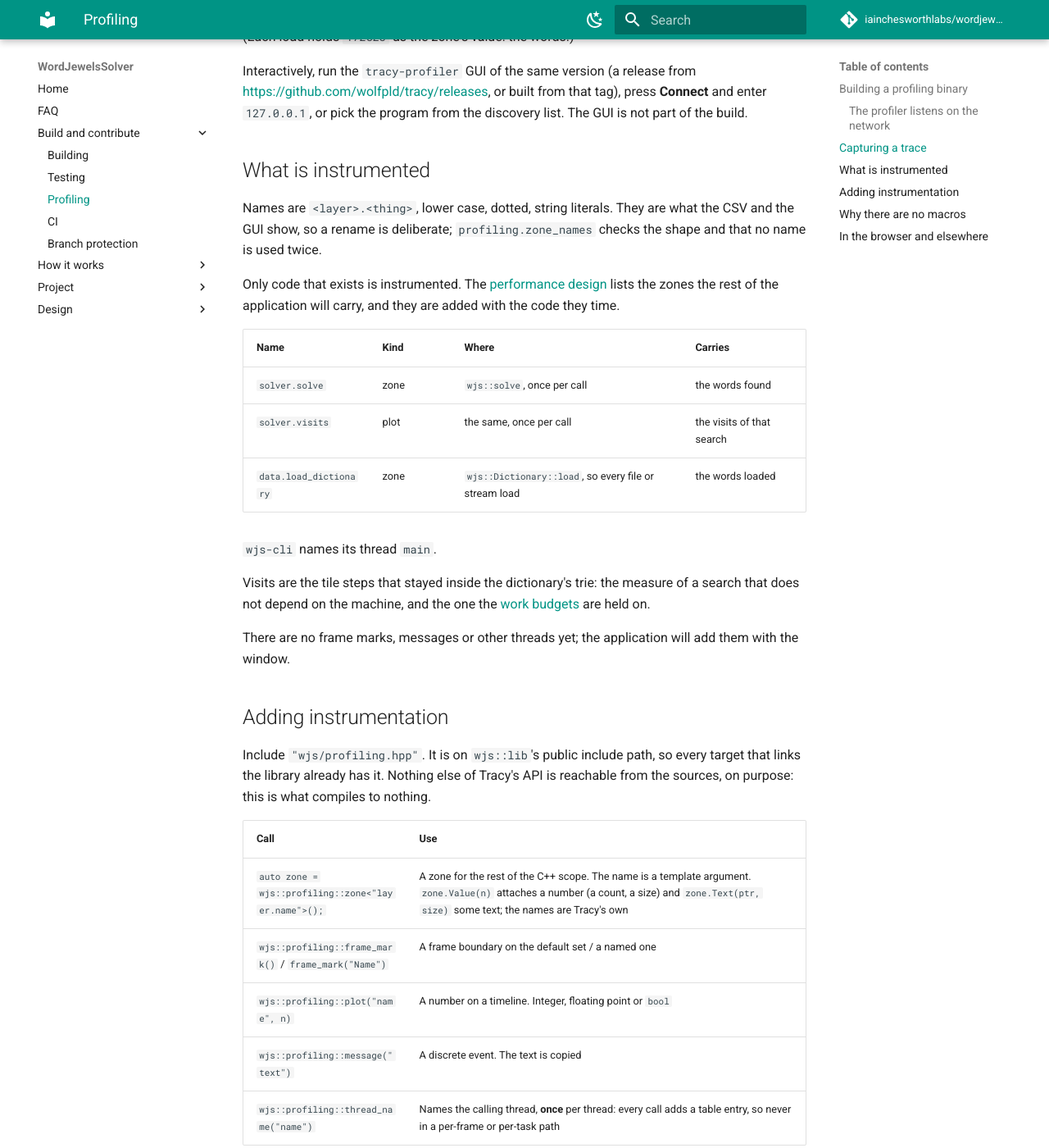
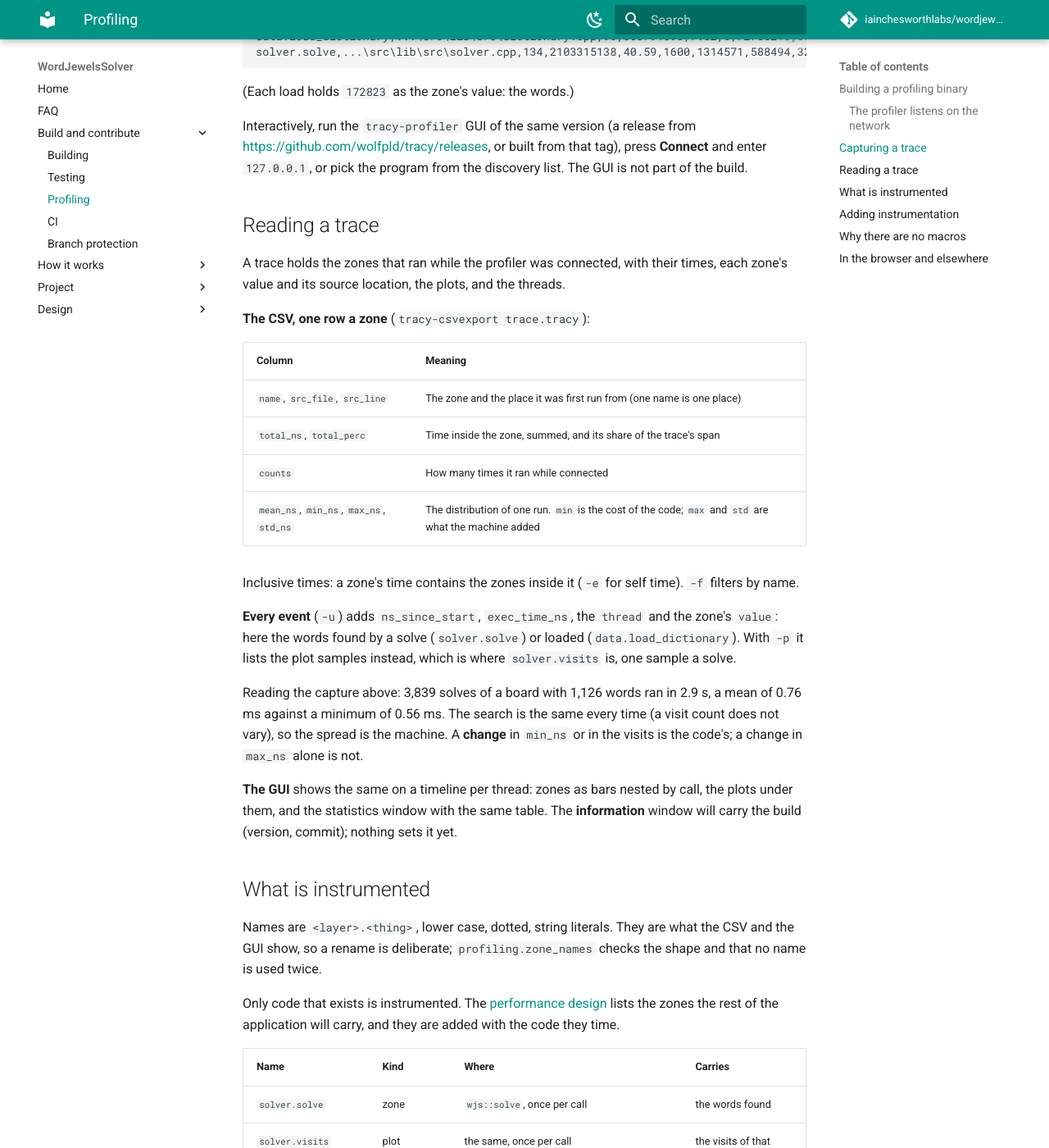
Before and after one commit to iainchesworthlabs/snapandspell, an MkDocs documentation site: the page built from docs/profiling.md, in a window 1280 px wide and 1400 px high, scrolled down 2493 px. Shown: the whole window at 82% size. Built offline with MkDocs 1.6.1 and Material for MkDocs 9.7.7, drawn with Linux system fonts in a browser that asks for light colours; comment, search, counter and statistics services are not loaded; some of the changed text lies outside the part shown.

Commit message:
Add dispatch-only profiling legs to CI and a section on reading a trace
The profiling presets were built by nothing in CI, so the real variant of
wjs/profiling.hpp was never compiled on the Apple clang or the Linux image.
A manual run can now name profiling-windows, profiling-linux, profiling-macos
or profiling (all three); they are never part of "all", because the client
opens a network port and the vcpkg tools take a while to build.

docs/profiling.md gains how to read a trace: the CSV columns, what a zone's
value and the plots are, and how to tell the code's change from the
machine's.

```diff
--- a/docs/profiling.md
+++ b/docs/profiling.md
@@ -31,6 +31,10 @@
   link, and Tracy's **command-line tools** (`tracy-capture`, `tracy-csvexport`),
   built for the *host* so that a cross-build does not try to build them for the
   device.
+
+On Windows the client is a DLL: vcpkg puts `TracyClient.dll` beside each program
+it was linked into. The tools are in
+`build/<preset>/vcpkg_installed/<triplet>/tools/tracy/`.
 
 To turn it on for another configuration, pass `-DWJS_ENABLE_TRACY=ON`. Do not
 profile a Debug build: the sanitizers' cost dominates every number, and
@@ -124,6 +128,38 @@
 **Connect** and enter `127.0.0.1`, or pick the program from the discovery list.
 The GUI is not part of the build.
 
+## Reading a trace
+
+A trace holds the zones that ran while the profiler was connected, with their
+times, each zone's value and its source location, the plots, and the threads.
+
+**The CSV, one row a zone** (`tracy-csvexport trace.tracy`):
+
+| Column | Meaning |
+| --- | --- |
+| `name`, `src_file`, `src_line` | The zone and the place it was first run from (one name is one place) |
+| `total_ns`, `total_perc` | Time inside the zone, summed, and its share of the trace's span |
+| `counts` | How many times it ran while connected |
+| `mean_ns`, `min_ns`, `max_ns`, `std_ns` | The distribution of one run. `min` is the cost of the code; `max` and `std` are what the machine added |
+
+Inclusive times: a zone's time contains the zones inside it (`-e` for self
+time). `-f` filters by name.
+
+**Every event** (`-u`) adds `ns_since_start`, `exec_time_ns`, the `thread` and the
+zone's `value`: here the words found by a solve (`solver.solve`) or loaded
+(`data.load_dictionary`). With `-p` it lists the plot samples instead, which is
+where `solver.visits` is, one sample a solve.
+
+Reading the capture above: 3,839 solves of a board with 1,126 words ran in 2.9
+s, a mean of 0.76 ms against a minimum of 0.56 ms. The search is the same every
+time (a visit count does not vary), so the spread is the machine. A **change**
+in `min_ns` or in the visits is the code's; a change in `max_ns` alone is not.
+
+**The GUI** shows the same on a timeline per thread: zones as bars nested by
+call, the plots under them, and the statistics window with the same table. The
+**information** window will carry the build (version, commit); nothing sets it
+yet.
+
 ## What is instrumented
 
 Names are `<layer>.<thing>`, lower case, dotted, string literals. They are what
```
Also changed, not shown: docs/ci.md (+10 -1 lines), 1 other file.
